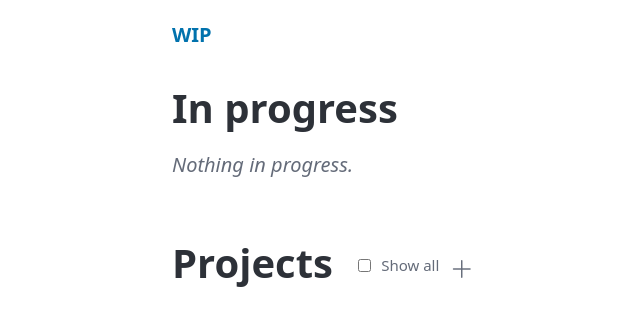
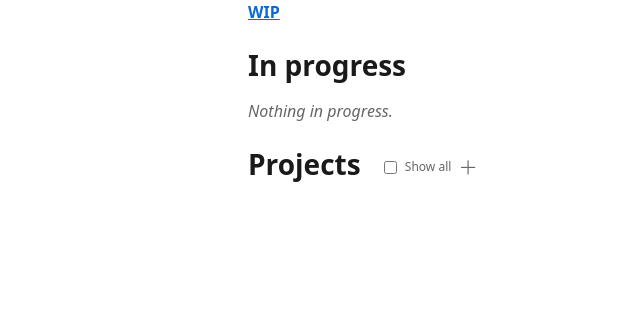
Before and after one commit to gigamonkey/wip, a Flask app: page / in a window 1280 px wide. Shown: the top 326 px of the page, without its empty margins (88-728 px from the left). Run offline with Flask 3, Linux system fonts and the light colour scheme; parts of the project's set-up code (start-up, migrations or seed data) failed here and were passed over; some libraries are stand-ins or nearby versions.

Commit message:
Remove Pico CSS and replace with minimal custom styles
Drop the Pico CSS CDN dependency. Add a lightweight base reset with
system-ui sans-serif font stack and replace all Pico CSS variable
references with concrete color values.

Co-Authored-By: Claude Opus 4.6 (1M context) <noreply@anthropic.com>

```diff
--- a/static/style.css
+++ b/static/style.css
@@ -1,3 +1,44 @@
+/* Base reset and typography */
+*, *::before, *::after {
+  box-sizing: border-box;
+}
+
+body {
+  margin: 0;
+  font-family: system-ui, -apple-system, "Segoe UI", Roboto, "Helvetica Neue", Arial, sans-serif;
+  font-size: 1rem;
+  line-height: 1.5;
+  color: #1a1a1a;
+  background: #fff;
+}
+
+a {
+  color: #0969da;
+}
+
+a:hover {
+  color: #0550ae;
+}
+
+h1, h2, h3 {
+  margin-top: 1.5rem;
+  margin-bottom: 0.5rem;
+  line-height: 1.25;
+}
+
+h1 { font-size: 1.75rem; }
+h2 { font-size: 1.35rem; }
+
+ul {
+  padding-left: 1.5rem;
+}
+
+nav ul {
+  list-style: none;
+  padding: 0;
+  margin: 0;
+}
+
 /* Layout */
 .wrap {
   max-width: 40rem;
@@ -110,15 +154,15 @@
   font-weight: 600;
   padding: 0.1rem 0.4rem;
   border-radius: 0.25rem;
-  background: var(--pico-secondary-background);
-  color: var(--pico-secondary-inverse);
+  background: #6c757d;
+  color: #fff;
   text-decoration: none;
   margin-right: 0.4rem;
   vertical-align: middle;
 }
 
 .empty-state {
-  color: var(--pico-muted-color);
+  color: #666;
   font-style: italic;
 }
 
@@ -261,13 +301,13 @@ ul li {
 /* Inline add item in list */
 .add-trigger {
   cursor: pointer;
-  color: var(--pico-muted-color);
+  color: #666;
   font-size: 1.2rem;
   font-weight: bold;
 }
 
 .add-trigger:hover {
-  color: var(--pico-color);
+  color: #1a1a1a;
 }
 
 .add-input input[type="text"],
@@ -334,7 +374,7 @@ a.project-tile:hover article {
   display: inline;
   font-size: 0.75rem;
   font-weight: normal;
-  color: var(--pico-muted-color);
+  color: #666;
   vertical-align: middle;
   margin-left: 0.75rem;
   cursor: pointer;
--- a/templates/layout.html
+++ b/templates/layout.html
@@ -1,10 +1,9 @@
 <!DOCTYPE html>
-<html lang="en" data-theme="light">
+<html lang="en">
 <head>
   <meta charset="utf-8">
   <meta name="viewport" content="width=device-width, initial-scale=1">
   <title>{% block title %}WIP{% endblock %}</title>
-  <link rel="stylesheet" href="https://cdn.jsdelivr.net/npm/@picocss/pico@2/css/pico.min.css">
   <link rel="stylesheet" href="https://cdn.jsdelivr.net/npm/bootstrap-icons@1.11.3/font/bootstrap-icons.min.css">
   <link rel="stylesheet" href="/static/style.css">
   <link rel="icon" href="/static/favicon.ico">
```
Also changed, not shown: other parts of static/style.css (+19 -20 lines).
